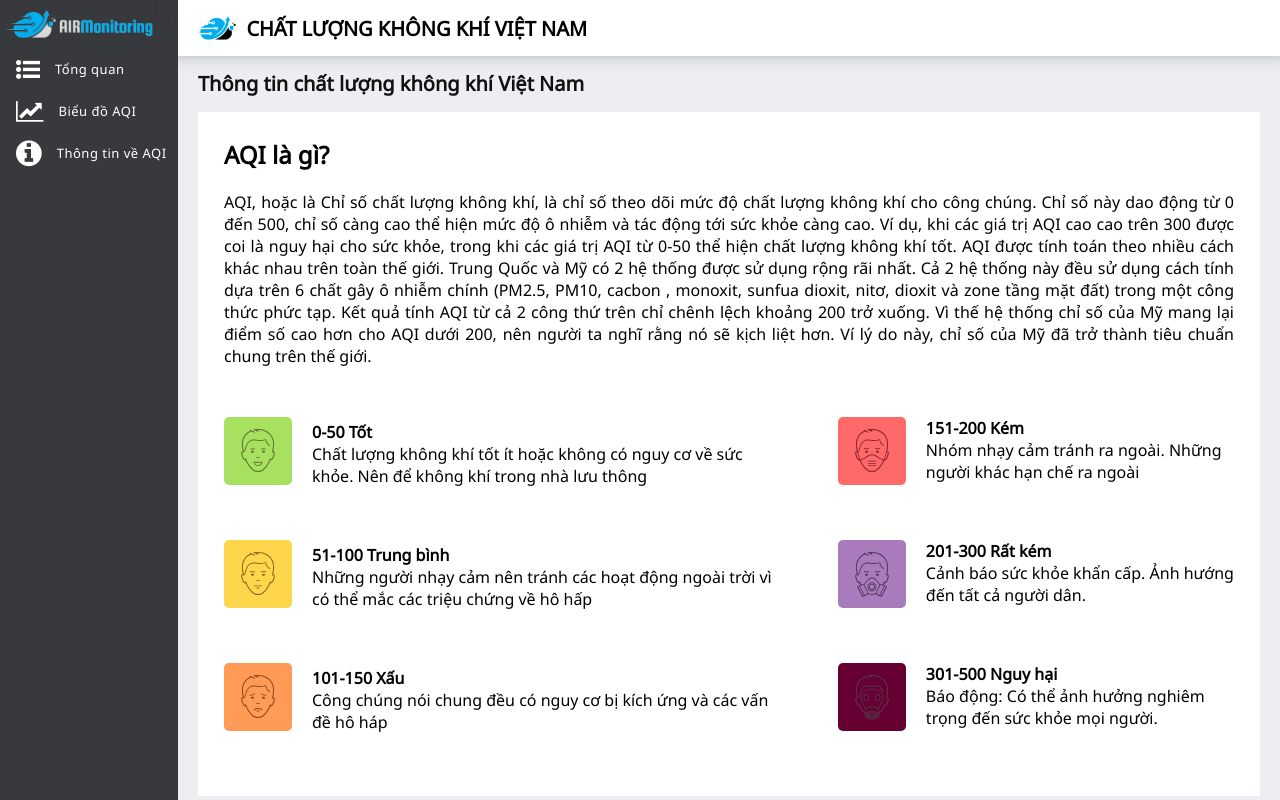
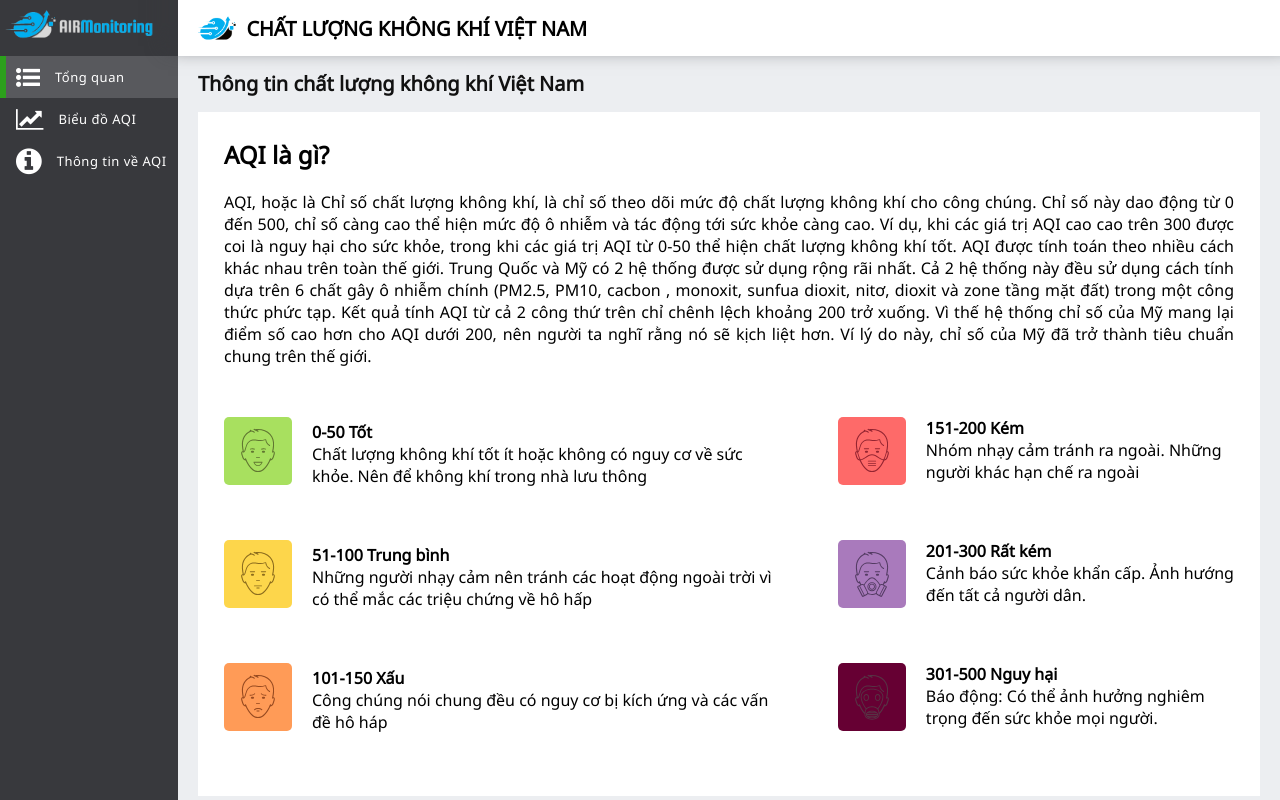
Before and after one commit to ChangChang221/webIOT, a React (Create React App) app in the folder frontEnd/: page /about in a window 1280 px wide. Built offline with nearby package versions, Linux system fonts and the light colour scheme; some icons are missing; what google-maps-react would draw is missing.

Commit message:
fix menu bar

```diff
--- a/frontEnd/src/App.js
+++ b/frontEnd/src/App.js
@@ -1,4 +1,4 @@
-import React from "react";
+import React, { useState } from "react";
 import {
   BrowserRouter,
   Routes,
@@ -22,13 +22,13 @@ return(
             </div>
             <div className="menu-list">
                 <div className="tooltip">
-                    <a href="/" className="tooltip-content" >
+                    <a href="/" className={`tooltip-content ${ Number(sessionStorage.getItem('menuIndex')) == 0? 'active' : '' }`}  onClick={()=>{ sessionStorage.setItem("menuIndex",0) }}>
                         <i id="iconMenu" style={{fontSize:"24px"}} className="fa fa-list-ul" ></i>
                         <div className="title-tooltip">Tổng quan</div>
                     </a>
                 </div>
                 <div className="tooltip">
-                    <a href="/chartAQI" className="tooltip-content " >
+                    <a href="/chartAQI" className={`tooltip-content ${ Number(sessionStorage.getItem('menuIndex')) == 1 ? 'active' : '' }`}  onClick={()=>{ sessionStorage.setItem("menuIndex",1) }}>
                         {/* <div className="icon-tooltip cash-icon">
                         </div>           */}
                         <i id="iconMenu" style={{fontSize:"24px"}} className="fa fa-line-chart" ></i>
@@ -36,7 +36,7 @@ return(
                     </a>
                 </div>
                 <div className="tooltip">
-                    <a href="/about" className="tooltip-content ">
+                    <a href="/about" className={`tooltip-content ${ Number(sessionStorage.getItem('menuIndex')) == 2 ? 'active' : '' }`}  onClick={()=>{ sessionStorage.setItem("menuIndex",2) }}>
                         <i id="iconMenu" style={{fontSize:"30px"}} className="fa fa-info-circle" ></i>
                         <div className="title-tooltip">Thông tin về AQI</div>
                     </a>
--- a/frontEnd/src/css/layout/menu-container.css
+++ b/frontEnd/src/css/layout/menu-container.css
@@ -12,6 +12,7 @@
     background-color: rgb(56, 57, 61);
     justify-items: center;
     align-items: center;
+    margin-bottom: 8px;
 }
 
 .logo-container .menu-container-option {
@@ -64,6 +65,12 @@
     padding-left: 10px;
 }
 
+.menu-list .tooltip-content.active {
+    background-color: #58595d;
+    border-left: 6px solid rgb(44, 160, 28);
+    padding-left: 10px;
+}
+
 .menu-list .tooltip-content:hover {
     background-color: #58595d;
 }
```
Also changed, not shown: 1 other file (tests, documents, lock files or other folders).
